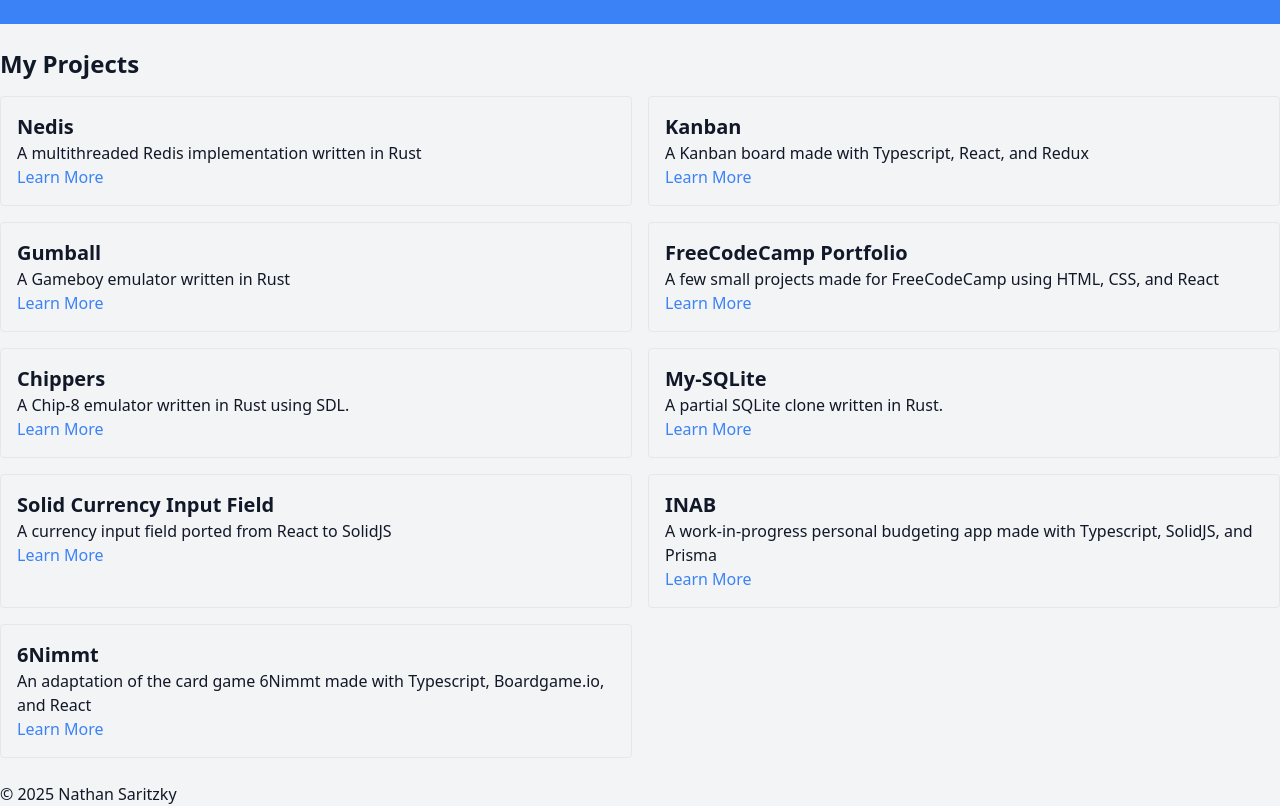
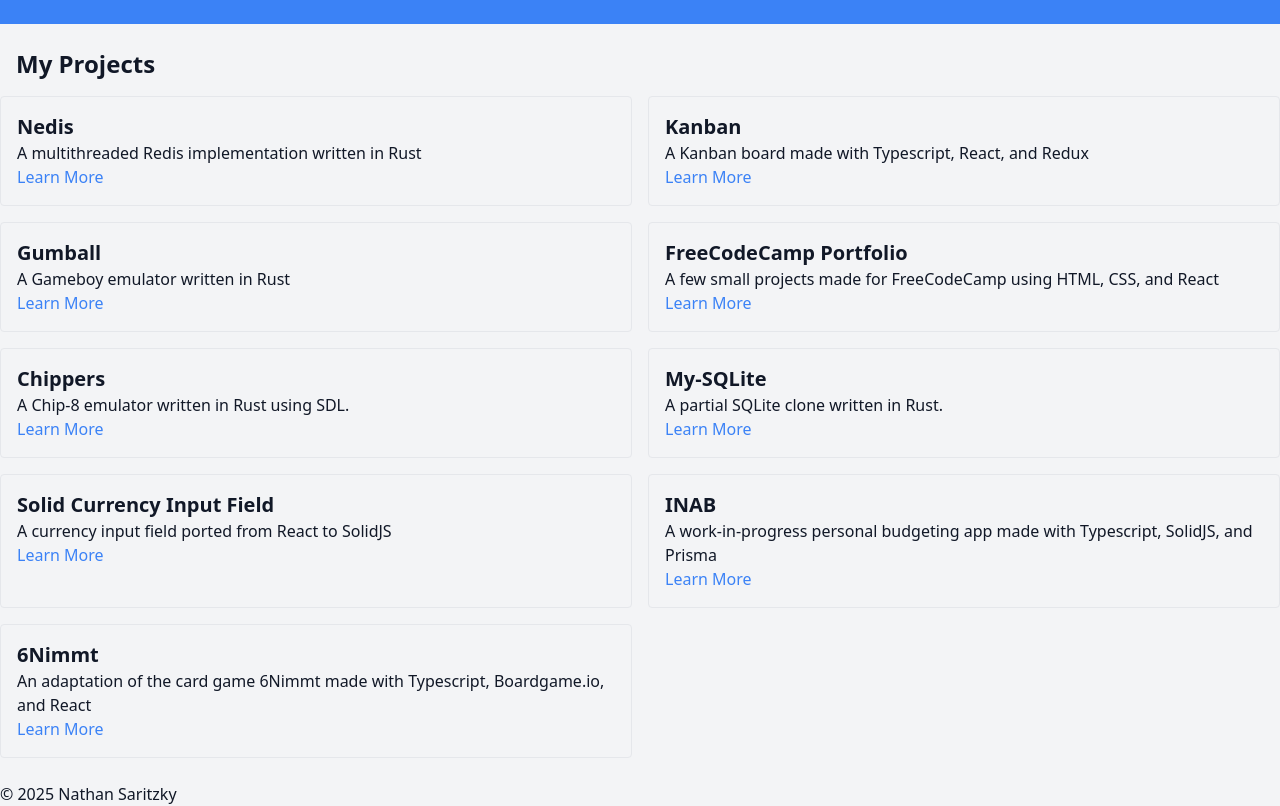
Before and after one commit to nsaritzky/nsaritzky.github.io, an Eleventy site: page projects.njk in a window 1280 px wide. Shown: the part 48-854 px from the top of the page. Built offline with nearby package versions, Linux system fonts and the light colour scheme; Eleventy itself is replaced by a stand-in of ours; files that its build step writes are made by us from their sources.

Commit message:
Fix "My Projects" margin

```diff
--- a/projects.njk
+++ b/projects.njk
@@ -3,7 +3,7 @@ layout: layout.njk
 title: Projects
 ---
 
-<h1 class="text-2xl font-bold mb-4">My Projects</h1>
+<h1 class="text-2xl font-bold ml-4 mb-4">My Projects</h1>
 
 <div class="grid grid-cols-1 md:grid-cols-2 gap-4">
     {% for project in projects %}
```
